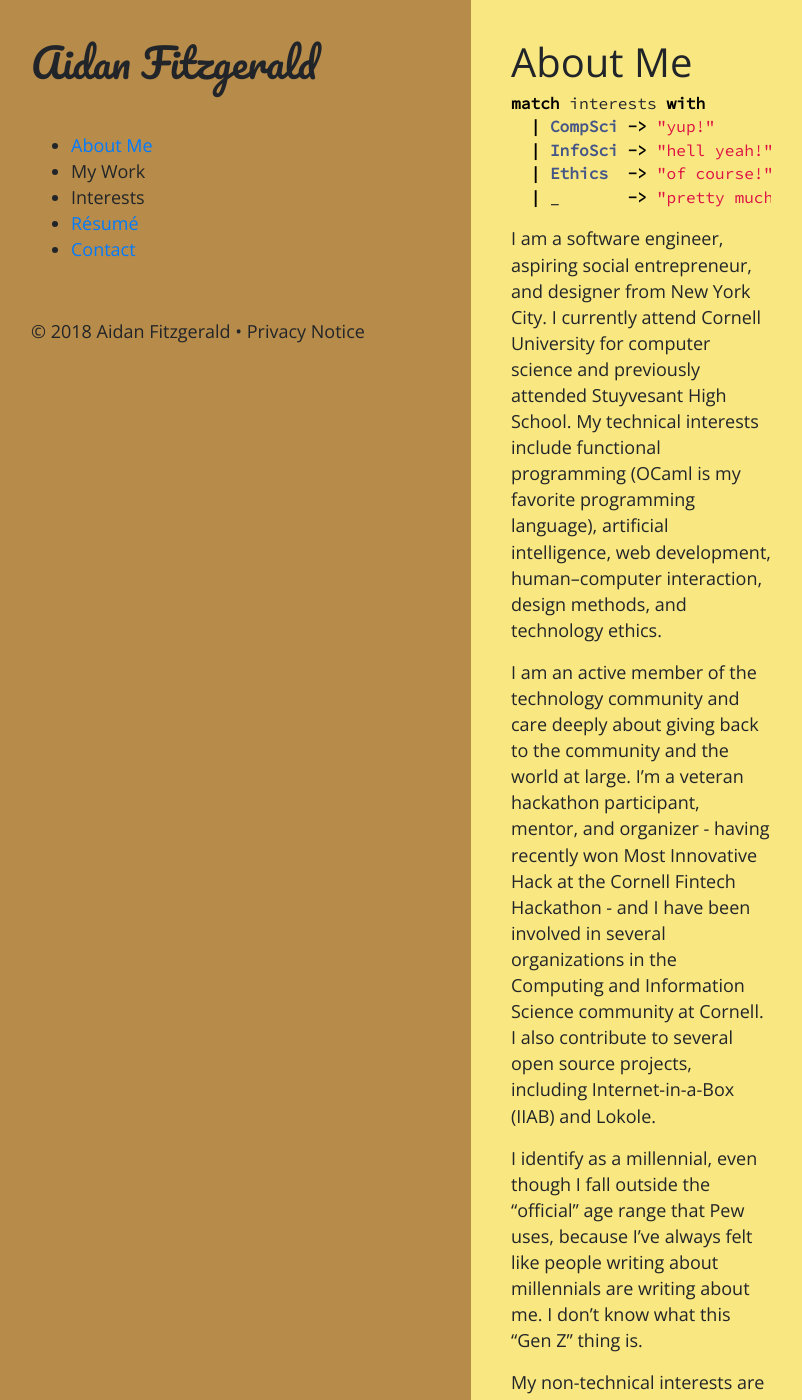
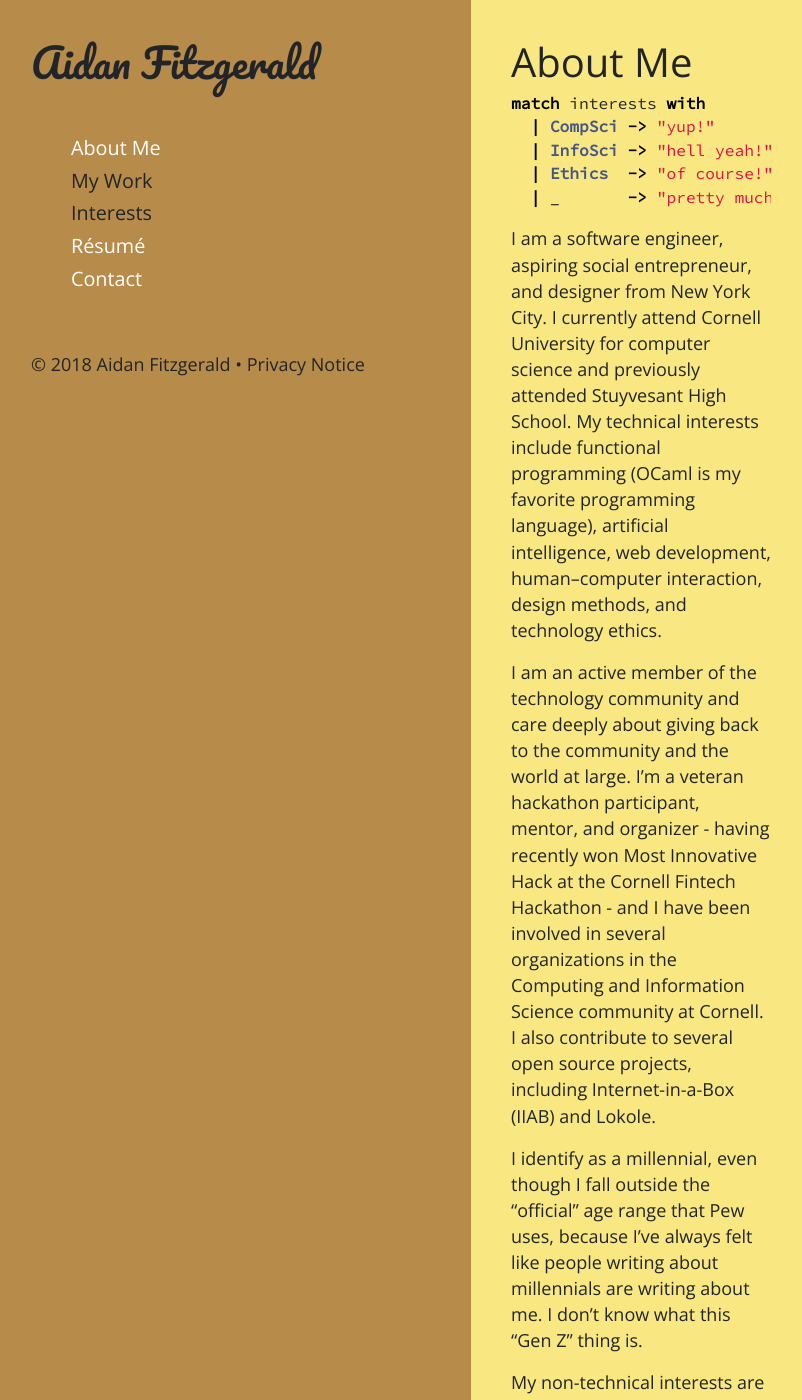
Before and after one commit to aidan-fitz/aidan-fitz.com, a Jekyll site: the page built from index.md, in a window 1280 px wide and 1400 px high. Shown: the whole window, without its empty margins (9-811 px from the left). Built offline with Jekyll 4.4.1, drawn with Linux system fonts in a browser that asks for light colours; nearby versions of some CDN libraries.

Commit message:
Make it look like a real nav menu

```diff
--- a/css/style.scss
+++ b/css/style.scss
@@ -49,12 +49,18 @@ nav {
   padding-bottom: 40px;
 }
 
-nav a.nav-link {
-  color: white;
-}
+#site-links {
+  list-style: none;
+  font-size: 110%;
+  line-height: 1.65;
 
-nav a.nav-link:active {
-  text-decoration: underline;
+  a {
+    color: white;
+  }
+
+  a:active {
+    text-decoration: underline;
+  }
 }
 
 .social {
```
